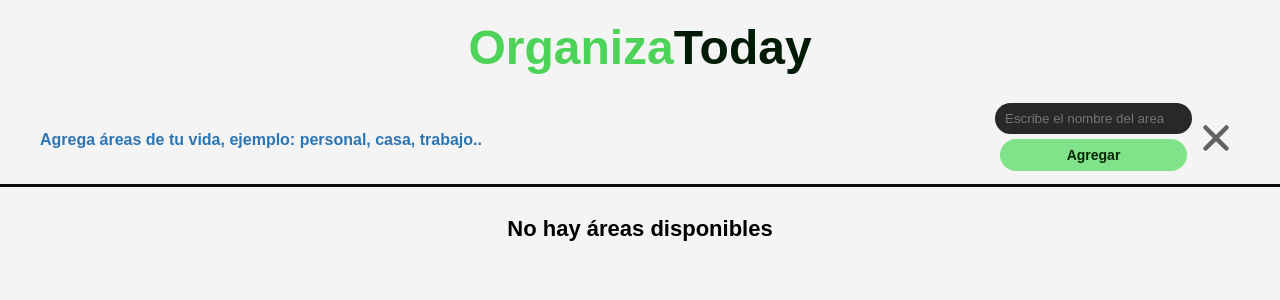
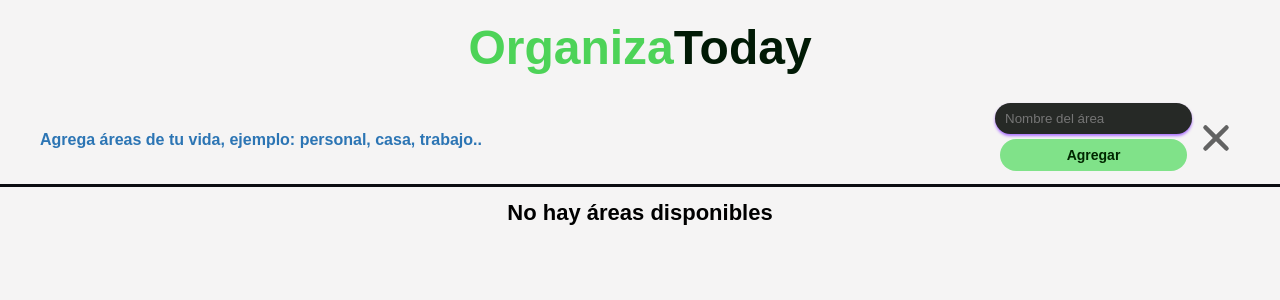
Before and after one commit to frankcodev/organizatoday, a React (Create React App) app: page / in a window 1280 px wide. Both pictures are taken after a click on the element 1208 px from the left and 137 px from the top of the page. Shown: the top 300 px of the page. Built offline with nearby package versions, Linux system fonts and the light colour scheme.

Commit message:
Se mejoró la función de focus en los inputs-form

```diff
--- a/src/App.js
+++ b/src/App.js
@@ -80,7 +80,7 @@ function App() {
       </div>
      </div>
       {/* <p>Para inciar te sugerimos algunas areas, puedes eliminarlas o crear nuevas.</p> */}
-      <div className="contentAreas wrap full f2 p2">
+      <div className="contentAreas wrap full f2 p2x p2b p1t">
       {areas.length === 0 ?
       <span className="simpleTitle">No hay áreas disponibles</span>
       :
--- a/src/components/AreaForm.js
+++ b/src/components/AreaForm.js
@@ -1,4 +1,4 @@
-import React, { useState, Fragment } from 'react';
+import React, { useState, Fragment, useEffect, useRef } from 'react';
 import { v4 as uuid } from 'uuid';
 
 const Formulario = ({handleCreateArea}) => {
@@ -14,11 +14,18 @@ const Formulario = ({handleCreateArea}) => {
         })
         setError(false)
     }
+    const myInput = useRef();
+    useEffect(() =>{
+        if (myInput.current) {
+            myInput.current.focus();
+        }
+    }, [])
     const handleSubmit = e =>{
         e.preventDefault();
        // Validando el form
        if (area.name.trim() === '') {
            setError(true)
+           myInput.current.focus();
            return;
        }
 
@@ -27,6 +34,7 @@ const Formulario = ({handleCreateArea}) => {
 
        setArea({name: ''})
     }
+
     return (
         <Fragment>
              <div className="addForm column">
@@ -34,8 +42,9 @@ const Formulario = ({handleCreateArea}) => {
         <form onSubmit={handleSubmit}>
             <div className="column">
             <input
+            ref = {myInput}
             type="text"
-            placeholder="Escribe el nombre del area"
+            placeholder="Nombre del área"
             value={area.name}
             onChange={handleUpdateState}
             />
--- a/src/components/TareaForm.js
+++ b/src/components/TareaForm.js
@@ -1,4 +1,4 @@
-import React, { useState, Fragment } from 'react';
+import React, { useState, Fragment, useEffect, useRef } from 'react';
 import { v4 as uuid } from 'uuid';
 import CloseButton from './CloseButton';
 
@@ -25,6 +25,12 @@ const TareaForm = ({handleCreateTarea, handleClose}) => {
        handleCreateTarea(tarea)
        setTarea({description: ''})
     }
+    const myInput = useRef();
+    useEffect(() =>{
+        if (myInput.current) {
+            myInput.current.focus();
+        }
+    }, [])
     return (
       <Fragment>
         <div className="addFormTarea column">
@@ -32,6 +38,7 @@ const TareaForm = ({handleCreateTarea, handleClose}) => {
 
        <form onSubmit={handleSubmit}>
        <input
+       ref = {myInput}
        type="text"
        placeholder="Describe tu tarea.."
        value={tarea.description}
--- a/src/index.css
+++ b/src/index.css
@@ -7,7 +7,21 @@ body, html{
     background-color: #f5f4f4;
 }
 *,*::before,*::after {box-sizing: inherit;}
-
+.setfocus, button, input{
+    -webkit-touch-callout: none;
+    -webkit-user-select: none;
+    -moz-user-select: none;
+    -khtml-user-select: none;
+    -ms-user-select:none;
+    user-select: none;
+    -webkit-tap-highlight-color: transparent;
+    outline: none;
+    text-decoration: none;
+    background: none;
+}
+input:focus{
+    box-shadow: 0px 2px 3px #ac71ff;
+}
 /*Clases flexbox */
 .f, .column, .wrap, .nowrap, .f4{display: flex;}
 .column{flex-direction: column;}
@@ -39,15 +53,37 @@ body, html{
     background-color: rgb(255, 255, 255);
     margin: 5px 10px;
     padding: 8px;
-    height: 400px;
-    width: 270px;
+    height: 490px;
+    width: 300px;
     border-radius: 30px;
     border: 10px solid #0b0c11;
+    position: relative;
+}
+.targetPhone::before{
+    content: "";
+    position: absolute;
+    background-color: #0b0c11;
+    padding: 8px 0px;
+    width: 150px;
+    top: 0;
+    left: 68px;
+    border-radius: 0px 0px 30px 30px;
+}
+.targetPhone::after{
+    content: "";
+    position: absolute;
+    background-color: rgb(61, 61, 61);
+    padding: 2px 0px;
+    width: 70px;
+    top: 3px;
+    left: 109px;
+    border-radius: 20px;
 }
 .targetHeader{
     box-shadow: 0px 2px #e3ebf5c7;
     text-align: center;
     font-size: 14px;
+    padding-top: 10px;
 }
 .targetContent{
     height: 100%;
```
